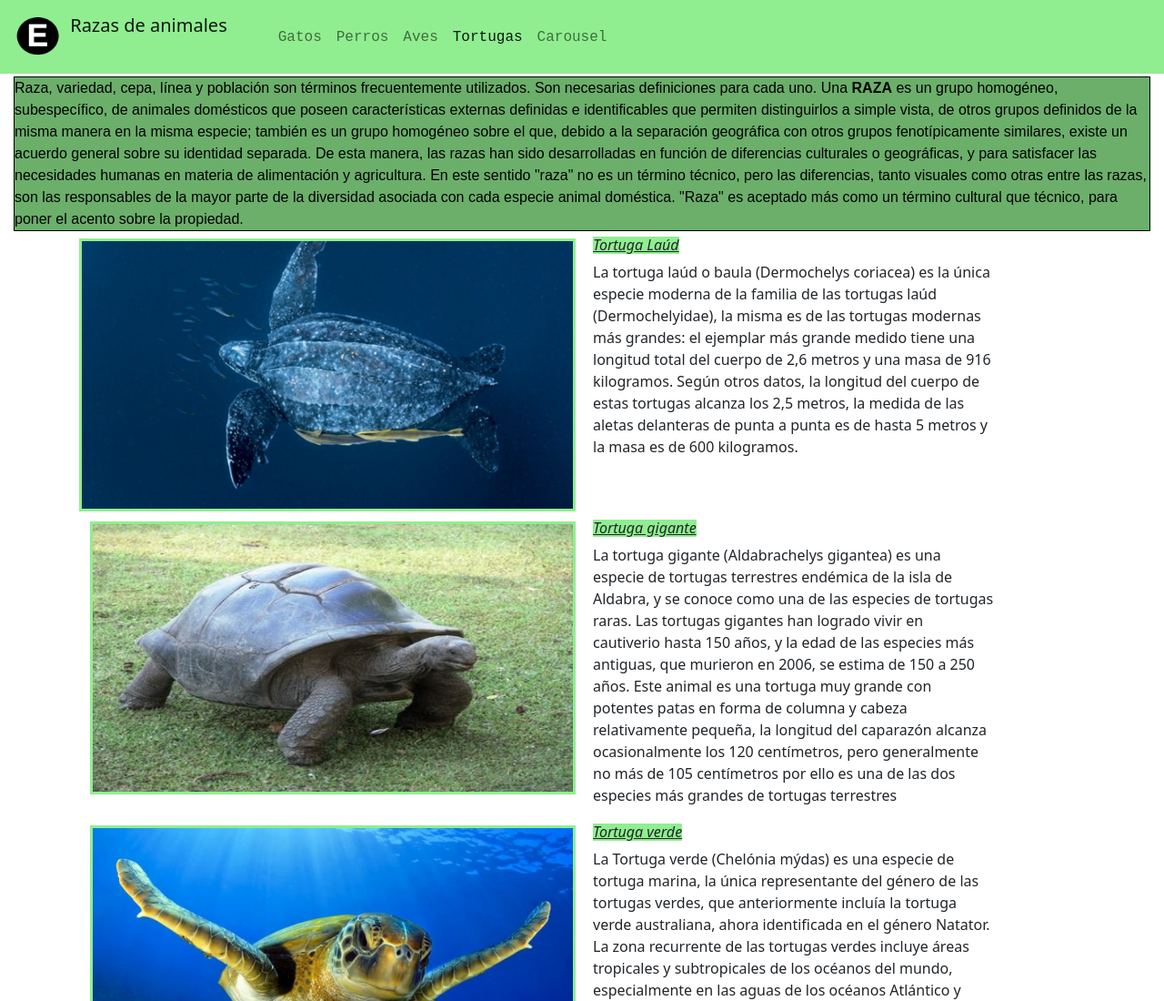
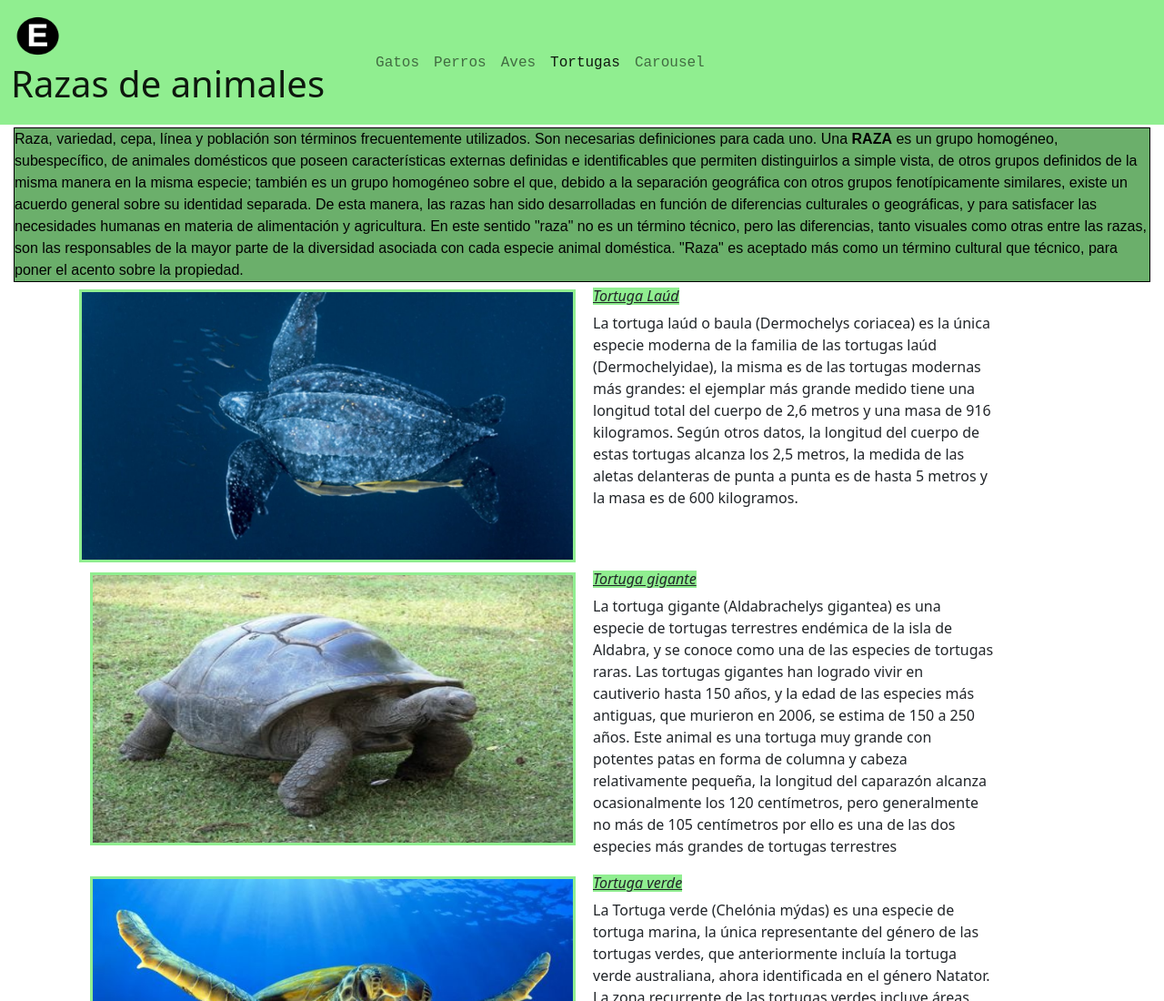
Before and after one commit to EderFornero/Proyecto-HTML-CSS-SCSS, a website: page Pages/tortugas.html in a window 1280 px wide. Shown: the top 1100 px of the page at 91% size. Drawn offline with nearby package versions, Linux system fonts and the light colour scheme.

Commit message:
seotittleh1 -

```diff
--- a/Pages/tortugas.html
+++ b/Pages/tortugas.html
@@ -9,7 +9,8 @@
         integrity="sha384-1BmE4kWBq78iYhFldvKuhfTAU6auU8tT94WrHftjDbrCEXSU1oBoqyl2QvZ6jIW3" crossorigin="anonymous">
     <link rel="shortcut icon" href="../Images/logos/logo (1).ico" type="image/x-icon">
     <link rel="stylesheet" href="../CSS/main.css">
-    <title>BreedsOfAnimals</title>
+    <!-- SEO en title -->
+    <title> Razas de Animales Exóticas | Especie: Tortugas </title>
 </head>
 
 <body>
@@ -20,7 +21,8 @@
                 <a class="navbar-brand" href="#">
                     <img src="../Images/logos/E-logo.jpg" alt="" width="60" height="54"
                         class="d-inline-block align-text-top fontsizeRazas">
-                    Razas de animales
+                    <!-- UNICO H1 POR HTML -->
+                    <h1>Razas de animales</h1>
                     <button class="navbar-toggler" type="button" data-bs-toggle="collapse"
                         data-bs-target="#navbarTogglerDemo01" aria-controls="navbarTogglerDemo01" aria-expanded="false"
                         aria-label="Toggle navigation">
```
Also changed, not shown: Pages/aves.html (+4 -2 lines), Pages/carousel.html (+4 -2 lines), Pages/perros.html (+4 -2 lines), index.html (+4 -2 lines). Lines whose indentation alone changed are shown as unchanged.
